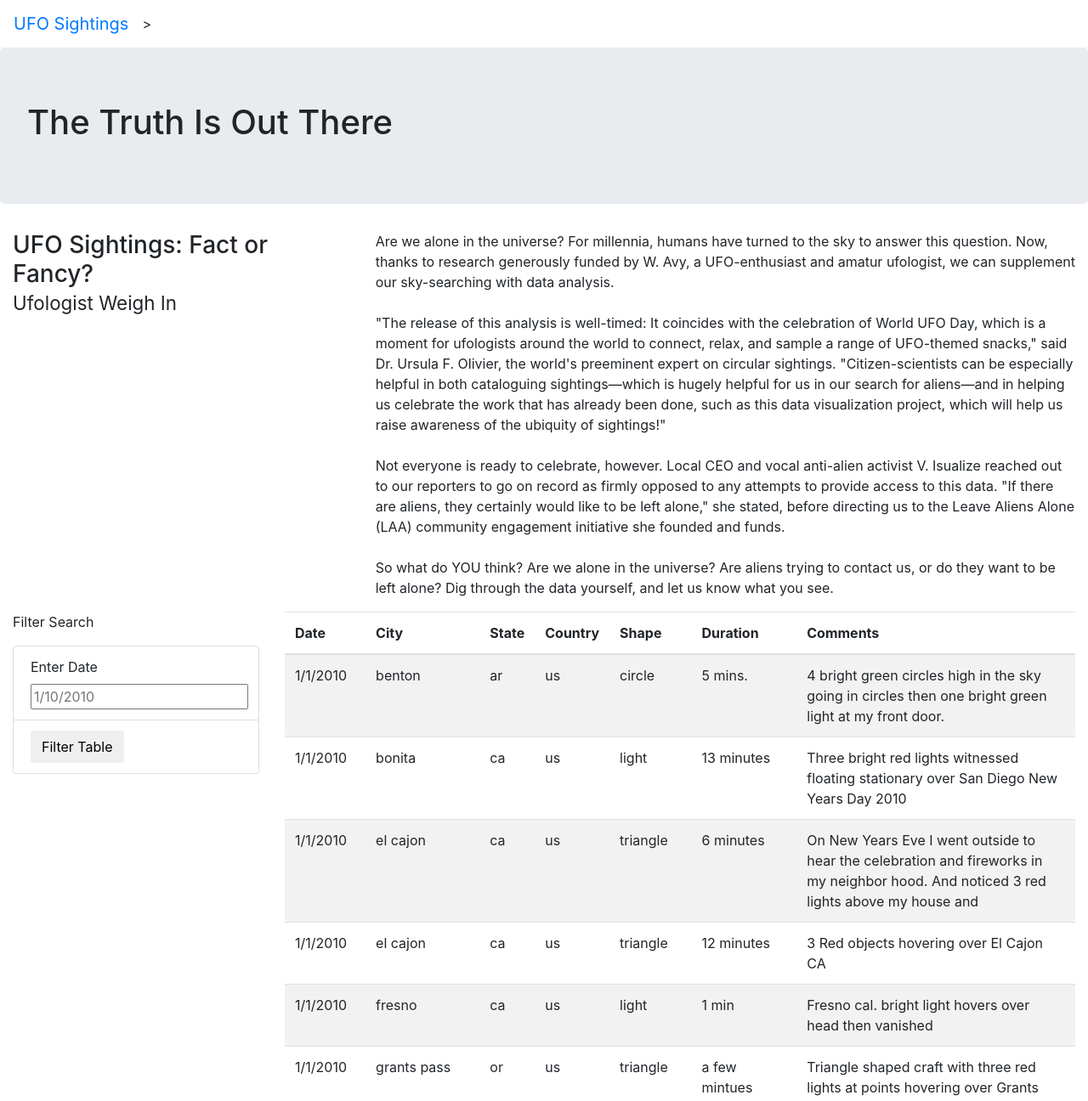
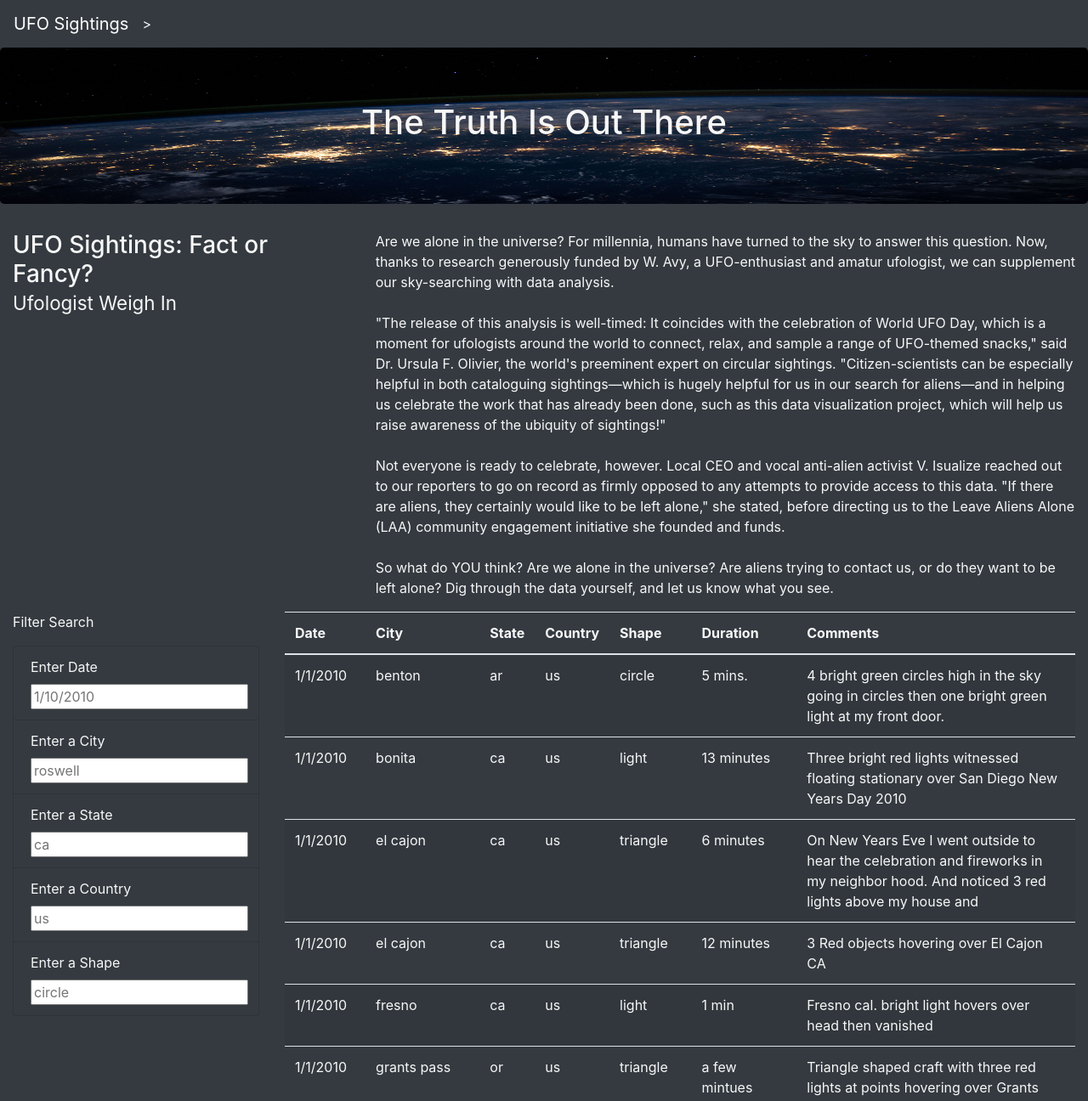
Before and after one commit to DYRuiz/UFOs, a plain HTML site: page index.html in a window 1280 px wide. Shown: the top 1296 px of the page at 85% size. Drawn offline with nearby package versions, Linux system fonts and the light colour scheme.

Commit message:
challenge

```diff
--- a/index.html
+++ b/index.html
@@ -13,9 +13,9 @@
         />
     <link rel="stylesheet" href="static/css/style.css">
 </head>
-<body>
+<body class="bg-dark">
     <div class="wrapper">
-        <nav class="navbar navbar-expand-lg">
+        <nav class="navbar navbar-dark bg-dark navbar-expand-lg">
             <a class = "navbar-brand" href="index.html">UFO Sightings</a>>
         </nav>
         <div class="jumbotron">
@@ -37,15 +37,28 @@
     <div class="container-fluid">
         <div class="row">
             <div class="col-md-3">
-                <form>
+                <form class="bg-dark">
                     <p>Filter Search</p>
-                    <ul class="list-group">
-                        <li class="list-group-item">
+                    <ul class="list-group bg-dark">
+                        <li class="list-group-item bg-dark">
                             <label for="date">Enter Date</label>
                             <input type="text" placeholder="1/10/2010" id="datetime"/>
                         </li>
-                        <li class="list-group-item">
-                            <button id="filter-btn" type="button" class="btn btn-default">Filter Table</button>
+                        <li class="list-group-item bg-dark">
+                            <label for="date">Enter a City</label>
+                            <input type="text" placeholder="roswell" id="city"/>
+                        </li>
+                        <li class="list-group-item bg-dark">
+                            <label for="date">Enter a State</label>
+                            <input type="text" placeholder="ca" id="state"/>
+                        </li>
+                        <li class="list-group-item bg-dark">
+                            <label for="date">Enter a Country</label>
+                            <input type="text" placeholder="us" id="country"/>
+                        </li>
+                        <li class="list-group-item bg-dark">
+                            <label for="date">Enter a Shape</label>
+                            <input type="text" placeholder="circle" id="shape"/>
                         </li>
                     </ul>
                 </form>
--- a/static/css/style.css
+++ b/static/css/style.css
@@ -0,0 +1,9 @@
+body {
+    color: #f7f7f7;
+}
+
+.jumbotron {
+    background-image: url("../images/nasa.jpg");
+    background-size: 100% 100%;
+    text-align: center;
+}
--- a/static/js/app.js
+++ b/static/js/app.js
@@ -1,48 +1,83 @@
-// import the data from data.js
+// from data.js
 const tableData = data;
 
-// Reference the HTML table using d3
+// get table references
 var tbody = d3.select("tbody");
 
-function buildTable(data){
+function buildTable(data) {
   // First, clear out any existing data
   tbody.html("");
 
   // Next, loop through each object in the data
   // and append a row and cells for each value in the row
-    data.forEach((dataRow)=> {
+  data.forEach((dataRow) => {
+    // Append a row to the table body
     let row = tbody.append("tr");
 
     // Loop through each field in the dataRow and add
     // each value as a table cell (td)
-        Object.values(dataRow).forEach((val)=>{
+    Object.values(dataRow).forEach((val) => {
       let cell = row.append("td");
       cell.text(val);
-        }
-        );
+    });
   });
 }
 
-function handleClick(){
-    // Grab the datetime value from the filter
-    let date = d3.select ("#datetime").property("value");
+// 1. Create a variable to keep track of all the filters as an object.
+var filters ={};
+
+// 3. Use this function to update the filters.
+function updateFilters() {
+
+    // 4a. Save the element that was changed as a variable.
+    let changedElement = d3.select(this);
+
+    // 4b. Save the value that was changed as a variable.
+    let elementValue = changedElement.property("value");
+    console.log(elementValue);
+
+    // 4c. Save the id of the filter that was changed as a variable.
+    let filterId = changedElement.attr("id");
+    console.log(filterId);
+
+    // 5. If a filter value was entered then add that filterId and value
+    // to the filters list. Otherwise, clear that filter from the filters object.
+    if (elementValue) {
+      filters[filterId] = elementValue;
+    }
+    else {
+      delete filters[filterdId]
+    }
+
+    // 6. Call function to apply all filters and rebuild the table
+    filterTable();
+
+  };
+
+
+  // 7. Use this function to filter the table when data is entered.
+  function filterTable() {
+
+    // 8. Set the filtered data to the tableData.
     let filteredData = tableData;
 
-    // Check to see if a date was entered and filter the data using that date
-    if (date){
-        // Apply 'filter' to the table data to only keep the rows where
-        // the 'datetime' vlaue matches the filter value
-        filteredData = filteredData.filter(row => row.datetime === date);
+    // 9. Loop through all of the filters and keep any data that
+    // matches the filter values
+
+    Object.entries(filters).forEach(([filterId,elementValue]) => {
+      filteredData =filteredData.filter(search => search[filterId] === elementValue)
+      });
+
+  //Object.entries(filter).forEach(([key,val])=>
+  //data=data.filter(entry => entry[key] === entry[val])
+  //});
+
+    // 10. Finally, rebuild the table using the filtered data
+    buildTable(filteredData);
   };
 
-    // Rebuild the table using the filtered data
-    // @NOTE: If no date is entered, then filteredData will just be the
-    // original tableData.
-    buildTable(filteredData);
-}
-
-// Attach an event to listen for the form button
-d3.selectAll("#filter-btn").on("click", handleClick);
+  // 2. Attach an event to listen for changes to each filter
+  d3.selectAll("input").on("change", updateFilters);
 
   // Build the table when the page loads
   buildTable(tableData);
```
Also changed, not shown: static/js/app_practice.js (added, +48 -0 lines), static/images/nasa.jpg (added). Lines whose indentation alone changed are shown as unchanged.
